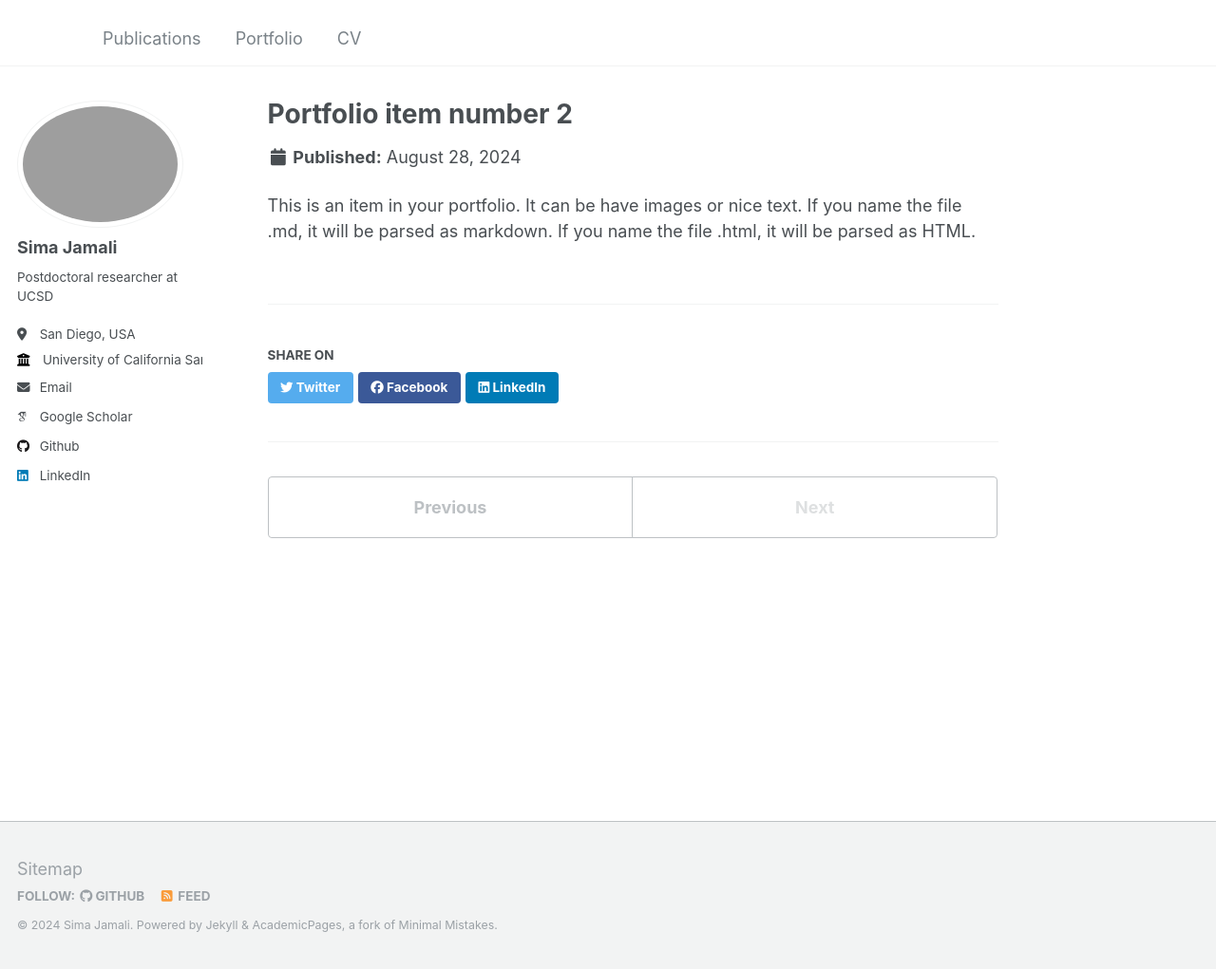
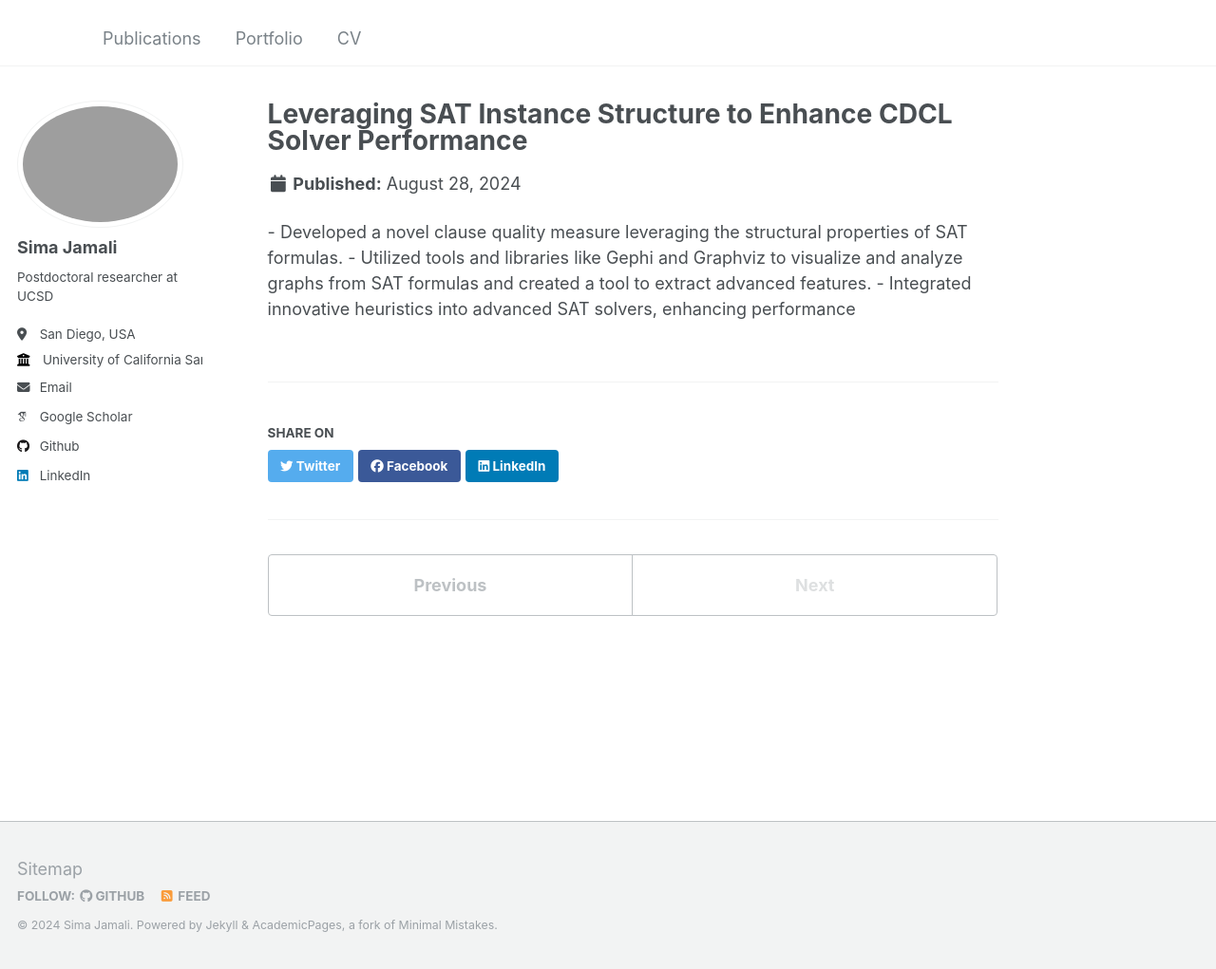
Before and after one commit to simajam/simajam.github.io, a Jekyll site: the page built from _portfolio/portfolio-2.html, in a window 1280 px wide and 1021 px high. Shown: the whole window at 95% size. Built offline with Jekyll 4.4.1, drawn with Linux system fonts in a browser that asks for light colours; some web fonts are replaced.

Commit message:
Update portfolio-2.html

```diff
--- a/_portfolio/portfolio-2.html
+++ b/_portfolio/portfolio-2.html
@@ -1,7 +1,9 @@
 ---
-title: "Portfolio item number 2"
-excerpt: "Short description of portfolio item number 2 <br/><img src='/images/500x300.png'>"
+title: "Leveraging SAT Instance Structure to Enhance CDCL Solver Performance"
+excerpt: "Developed and implemented a novel learnt clause deletion scheme for CDCL SAT solvers based on the properties of industrial SAT instances. <br/><img src='/images/sat1.png' width='450' height='280'>"
 collection: portfolio
 ---
 
-This is an item in your portfolio. It can be have images or nice text. If you name the file .md, it will be parsed as markdown. If you name the file .html, it will be parsed as HTML.
+- Developed a novel clause quality measure leveraging the structural properties of SAT formulas.
+- Utilized tools and libraries like Gephi and Graphviz to visualize and analyze graphs from SAT formulas and created a tool to extract advanced features.
+- Integrated innovative heuristics into advanced SAT solvers, enhancing performance
```
